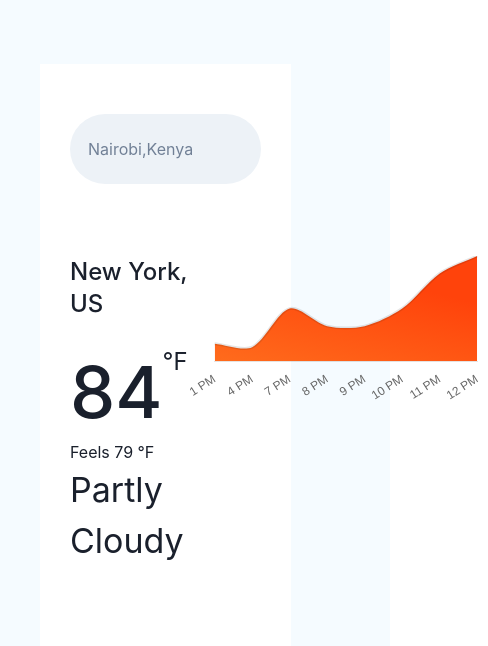
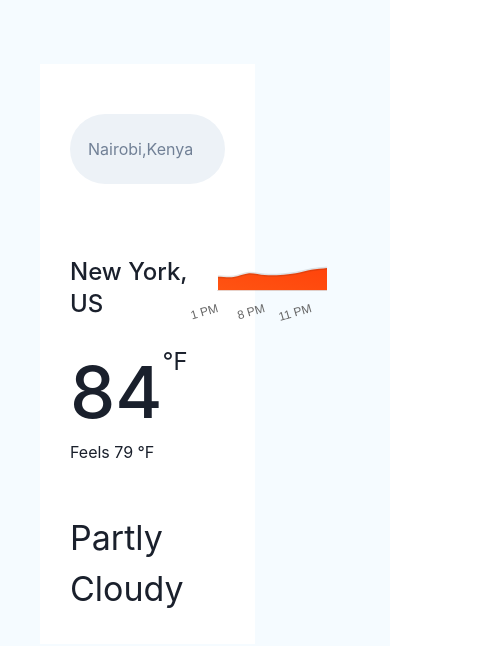
Before and after one commit to asiimwe-a/mentorship-weather-app, a React (Vite) app: page / in a window 390 px wide. Shown: the top 646 px of the page, 488 px wide, since content can reach past the window. Built offline with nearby package versions, Linux system fonts and the light colour scheme.

Commit message:
feat: Add chart design responsiveness

```diff
--- a/src/components/WeatherChart/index.tsx
+++ b/src/components/WeatherChart/index.tsx
@@ -5,7 +5,13 @@ import LineChart from "./LineChart";
 
 const WeatherChart: React.FC = () => {
   return (
-    <Flex w="70%" bg="#ffffff" m="48px 0px 0px 24px" flexDir="column" p="30px">
+    <Flex
+      maxW="60%"
+      bg="#ffffff"
+      m="48px 0px 0px 24px"
+      flexDir="column"
+      p="30px"
+    >
       <Searchbar
         setSearch={function (
           value: React.SetStateAction<string | undefined>
@@ -13,8 +19,12 @@ const WeatherChart: React.FC = () => {
           throw new Error("Function not implemented.");
         }}
       />
-      <Flex justifyContent="space-between" mt="72px">
-        <Box>
+      <Flex
+        justifyContent="space-between"
+        gap={{ base: "0", xl: "6%" }}
+        mt="72px"
+      >
+        <Box minW={{ xl: "40%" }}>
           <Heading fontSize="24px" fontWeight={500}>
             New York, US
           </Heading>
@@ -25,9 +35,11 @@ const WeatherChart: React.FC = () => {
             <Text fontSize="24px">&#8457;</Text>
           </Flex>
           <Text>Feels 79 &#8457; </Text>
-          <Text fontSize="34px">Partly Cloudy</Text>
+          <Text mt="48px" fontSize="34px">
+            Partly Cloudy
+          </Text>
         </Box>
-        <Box w="700px" h="400px">
+        <Box w="90%" h="300px">
           <LineChart />
         </Box>
       </Flex>
```
